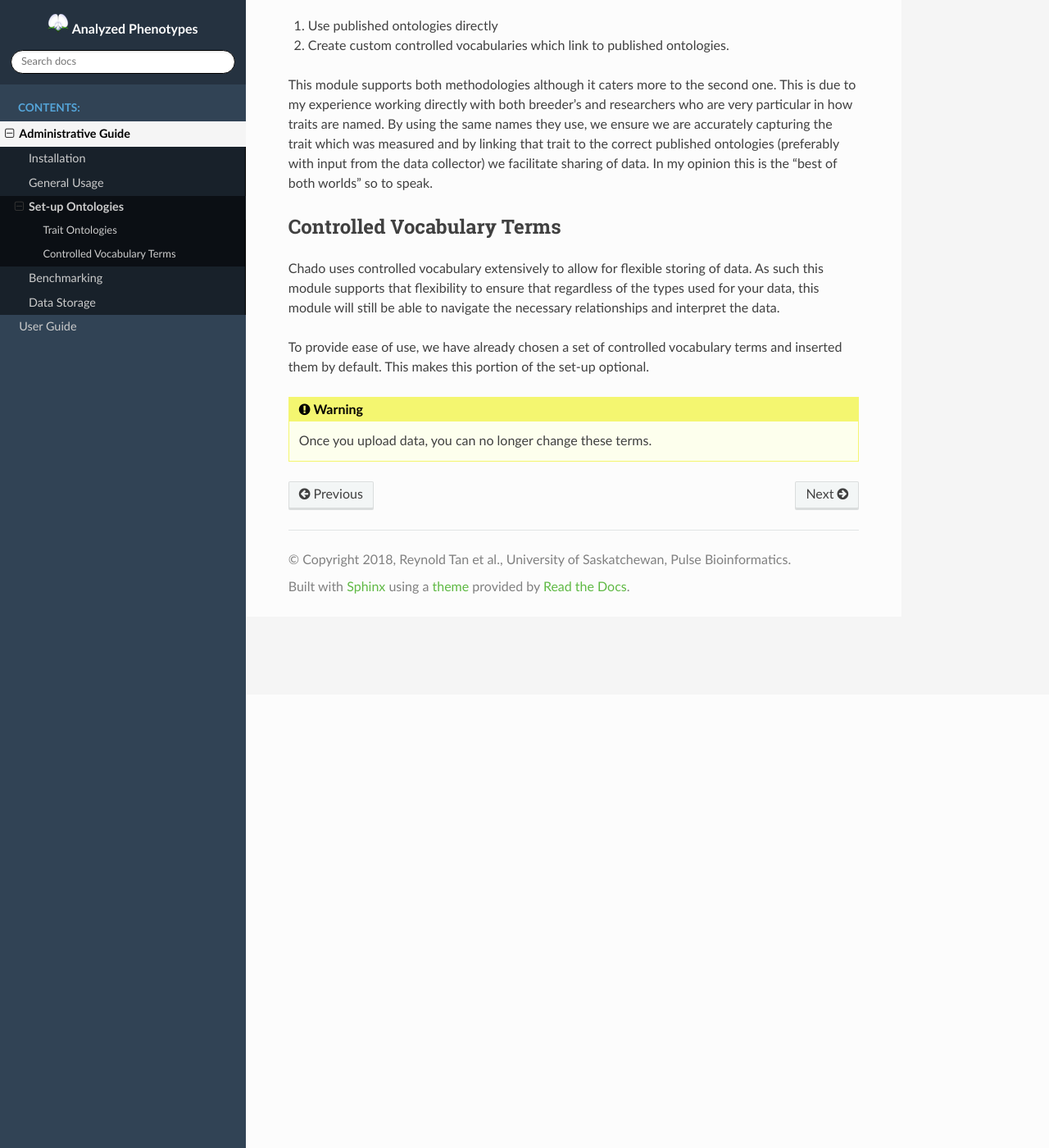
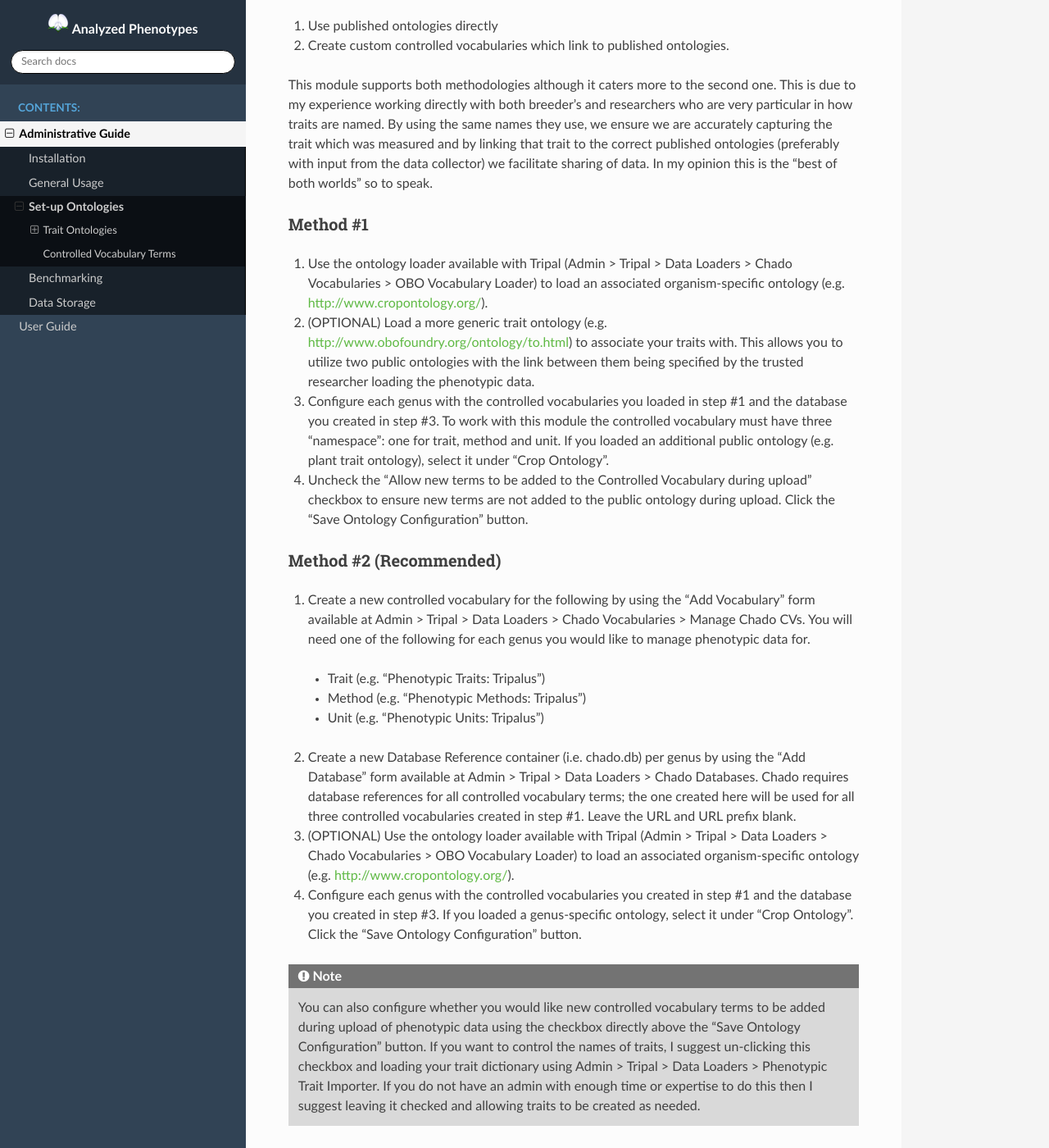
Before and after one commit to UofS-Pulse-Binfo/analyzedphenotypes, a Sphinx documentation site: the page built from docs/admin_guide/setup.rst, in a window 1280 px wide and 1400 px high, scrolled down 553 px. Shown: the whole window at 82% size. Built offline with Sphinx 7.4.7 and the Read the Docs theme 2.0.0, drawn with Linux system fonts in a browser that asks for light colours; some of the changed text lies outside the part shown.

Commit message:
Expanded trait ontology configuration docs.

```diff
--- a/docs/admin_guide/setup.rst
+++ b/docs/admin_guide/setup.rst
@@ -9,7 +9,7 @@
  - the method used to measure it (e.g. stretching the plant)
  - the unit it was measured with (e.g. centimetres)
 
-The trait, method and unit are all stored as controlled vocabulary terms with each in it's own ontology. The Trait Ontologies fieldset in the Set-up Ontologies form allows you to set these ontologies.
+The trait, method and unit are all stored as controlled vocabulary terms with each in it's own ontology. The Trait Ontologies fieldset in the Set-up Ontologies form allows you to set these ontologies (see configuration instructions below).
 
 There are two schools of thought when it comes to storing phenotypic data:
 
@@ -17,6 +17,36 @@
 2. Create custom controlled vocabularies which link to published ontologies.
 
 This module supports both methodologies although it caters more to the second one. This is due to my experience working directly with both breeder's and researchers who are very particular in how traits are named. By using the same names they use, we ensure we are accurately capturing the trait which was measured and by linking that trait to the correct published ontologies (preferably with input from the data collector) we facilitate sharing of data. In my opinion this is the "best of both worlds" so to speak.
+
+Method #1
+^^^^^^^^^^^
+
+1. Use the ontology loader available with Tripal (Admin > Tripal > Data Loaders > Chado Vocabularies > OBO Vocabulary Loader) to load an associated organism-specific ontology (e.g. http://www.cropontology.org/).
+
+2. (OPTIONAL) Load a more generic trait ontology (e.g. http://www.obofoundry.org/ontology/to.html) to associate your traits with. This allows you to utilize two public ontologies with the link between them being specified by the trusted researcher loading the phenotypic data.
+
+3. Configure each genus with the controlled vocabularies you loaded in step #1 and the database you created in step #3. To work with this module the controlled vocabulary must have three "namespace": one for trait, method and unit. If you loaded an additional public ontology (e.g. plant trait ontology), select it under "Crop Ontology".
+
+4. Uncheck the "Allow new terms to be added to the Controlled Vocabulary during upload" checkbox to ensure new terms are not added to the public ontology during upload. Click the "Save Ontology Configuration" button.
+
+Method #2 (Recommended)
+^^^^^^^^^^^^^^^^^^^^^^^^^
+
+1. Create a new controlled vocabulary for the following by using the "Add Vocabulary" form available at Admin > Tripal > Data Loaders > Chado Vocabularies > Manage Chado CVs. You will need one of the following for each genus you would like to manage phenotypic data for.
+
+  - Trait (e.g. "Phenotypic Traits: Tripalus")
+  - Method (e.g. "Phenotypic Methods: Tripalus")
+  - Unit (e.g. "Phenotypic Units: Tripalus")
+
+2. Create a new Database Reference container (i.e. chado.db) per genus by using the "Add Database" form available at Admin > Tripal > Data Loaders > Chado Databases. Chado requires database references for all controlled vocabulary terms; the one created here will be used for all three controlled vocabularies created in step #1. Leave the URL and URL prefix blank.
+
+3. (OPTIONAL) Use the ontology loader available with Tripal (Admin > Tripal > Data Loaders > Chado Vocabularies > OBO Vocabulary Loader) to load an associated organism-specific ontology (e.g. http://www.cropontology.org/).
+
+4. Configure each genus with the controlled vocabularies you created in step #1 and the database you created in step #3. If you loaded a genus-specific ontology, select it under "Crop Ontology". Click the "Save Ontology Configuration" button.
+
+.. note::
+
+  You can also configure whether you would like new controlled vocabulary terms to be added during upload of phenotypic data using the checkbox directly above the "Save Ontology Configuration" button. If you want to control the names of traits, I suggest un-clicking this checkbox and loading your trait dictionary using Admin > Tripal > Data Loaders > Phenotypic Trait Importer. If you do not have an admin with enough time or expertise to do this then I suggest leaving it checked and allowing traits to be created as needed.
 
 Controlled Vocabulary Terms
 -----------------------------
```
